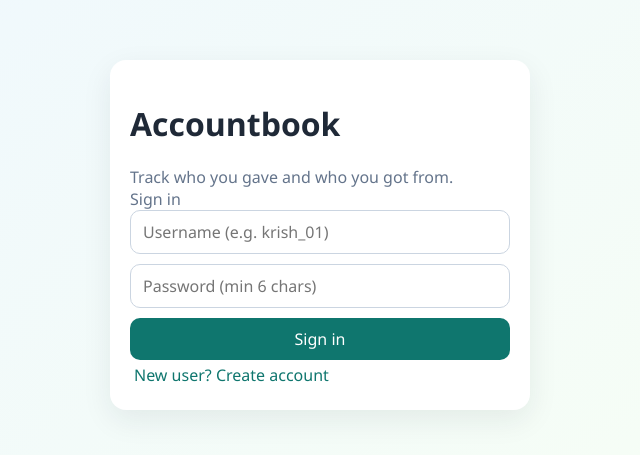
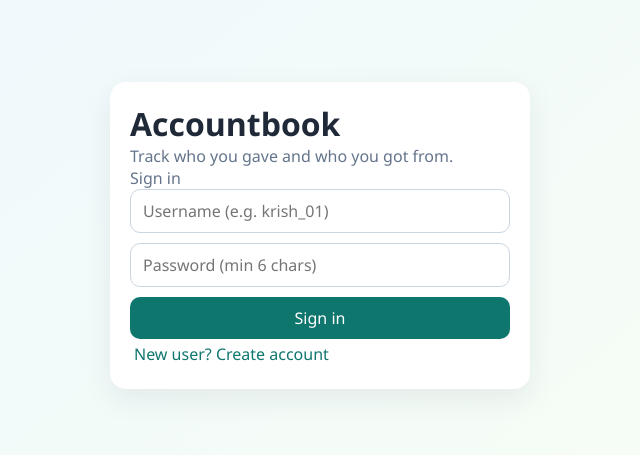
Before and after one commit to ErKrish25/AccountBook, a React (Vite) app in the folder Desktop/PORJECTS/Accountbook/: page / in a window 1280 px wide. Shown: the part 165-620 px from the top of the page, without its empty margins (320-960 px from the left). Built offline with nearby package versions, Linux system fonts and the light colour scheme; no server answers.

Commit message:
Adjust auth header subtitle spacing

```diff
--- a/Desktop/PORJECTS/Accountbook/src/components/AuthPanel.tsx
+++ b/Desktop/PORJECTS/Accountbook/src/components/AuthPanel.tsx
@@ -60,8 +60,8 @@ export function AuthPanel() {
 
   return (
     <div className="card auth-card">
-      <h1>Accountbook</h1>
-      <p className="muted">Track who you gave and who you got from.</p>
+      <h1 className="auth-title">Accountbook</h1>
+      <p className="muted auth-subtitle">Track who you gave and who you got from.</p>
       <p className="muted">{isSignUp ? 'Create account' : 'Sign in'}</p>
       <form onSubmit={handleSubmit} className="stack">
         <input
--- a/Desktop/PORJECTS/Accountbook/src/styles.css
+++ b/Desktop/PORJECTS/Accountbook/src/styles.css
@@ -35,6 +35,15 @@ body {
 
 .auth-card {
   width: min(420px, 100%);
+}
+
+.auth-title {
+  margin: 0;
+}
+
+.auth-subtitle {
+  margin-top: 4px;
+  margin-bottom: 8px;
 }
 
 .stack {
```
